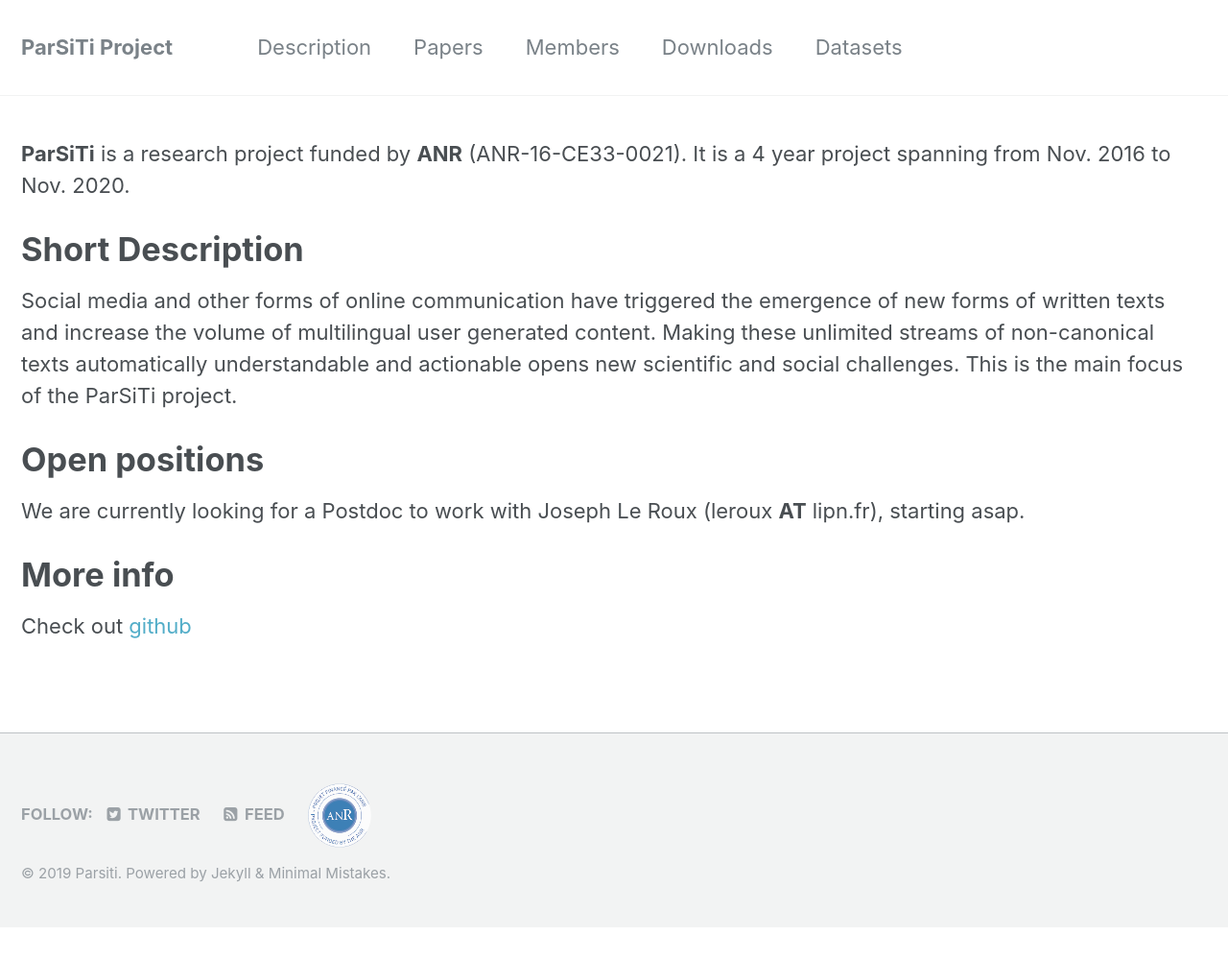
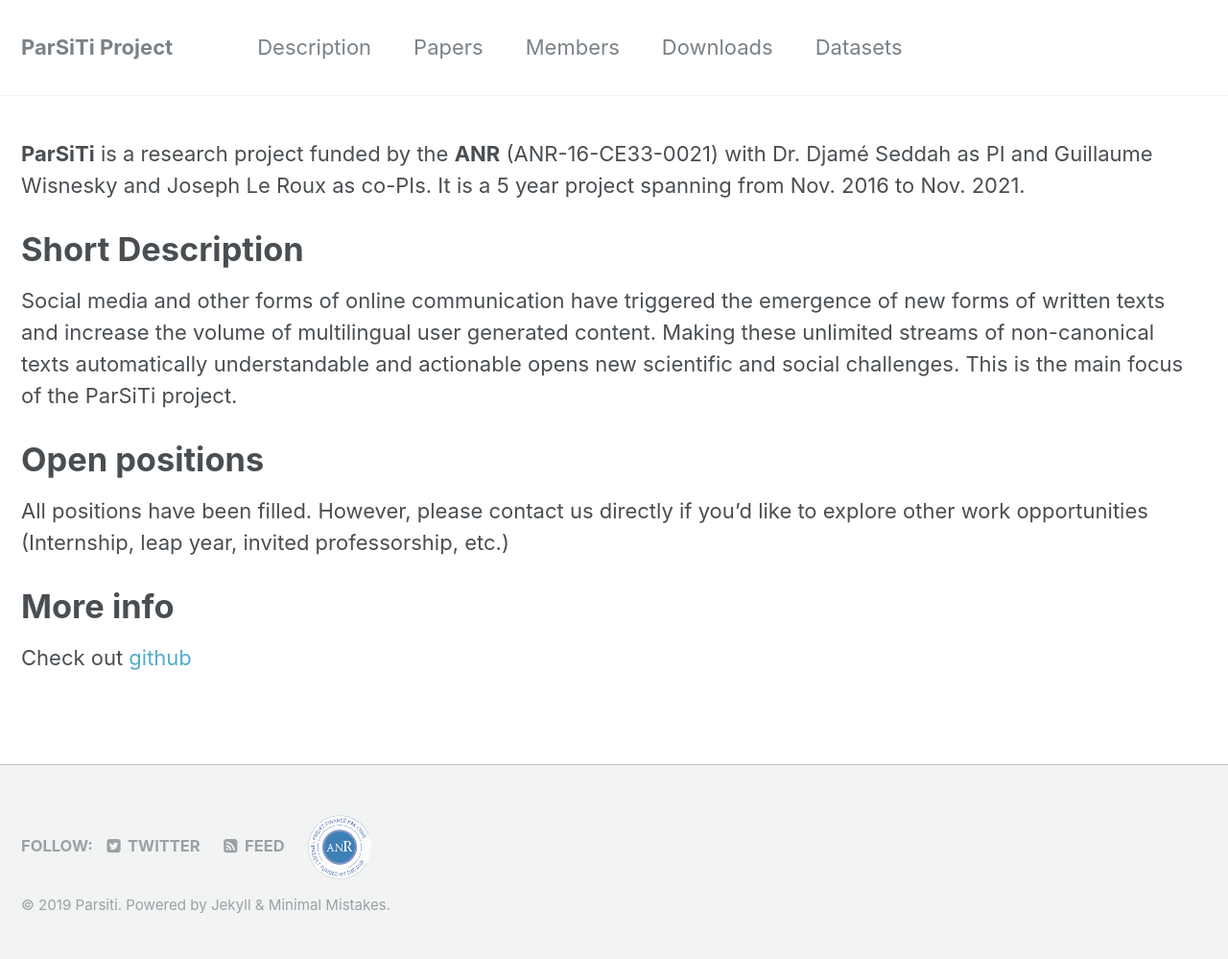
Before and after one commit to parsiti/parsiti.github.io, a Jekyll site: the page built from index.md, in a window 1280 px wide. Shown: the whole page at 96% size. Built offline with Jekyll 4.4.1, drawn with Linux system fonts in a browser that asks for light colours; before the commit the page ends 966 px from its top, so only the background shows below that.

Commit message:
update index

```diff
--- a/index.md
+++ b/index.md
@@ -2,9 +2,8 @@
 layout: splash
 ---
 
-__ParSiTi__ is a research project funded by __ANR__
-(ANR-16-CE33-0021). It is a 4 year project spanning from Nov. 2016 to
-Nov. 2020.
+__ParSiTi__ is a research project funded by the __ANR__
+(ANR-16-CE33-0021) with Dr. Djamé Seddah as PI and Guillaume Wisnesky and Joseph Le Roux as co-PIs. It is a 5 year project spanning from Nov. 2016 to Nov. 2021.
 
 # Short Description
 Social media and other forms of online communication have triggered
@@ -16,7 +15,7 @@ ParSiTi project.
 
 # Open positions
 
-We are currently looking for a Postdoc to work with Joseph Le Roux (leroux __AT__ lipn.fr), starting asap.
+All positions have been filled. However, please contact us directly if you'd like to explore other work opportunities (Internship, leap year, invited professorship, etc.)
 
 # More info
 Check out [github](https://github.com/parsiti)
```
